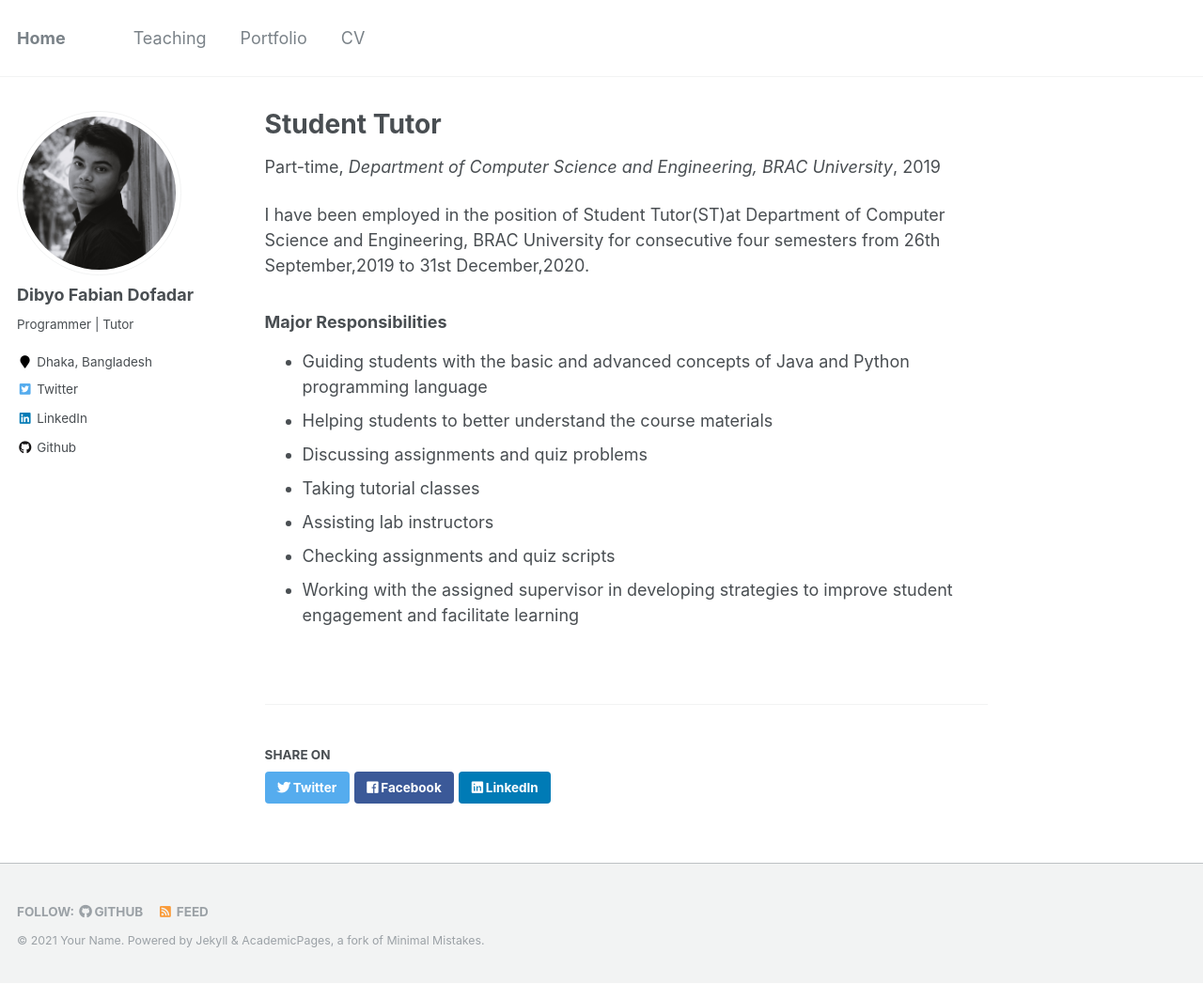
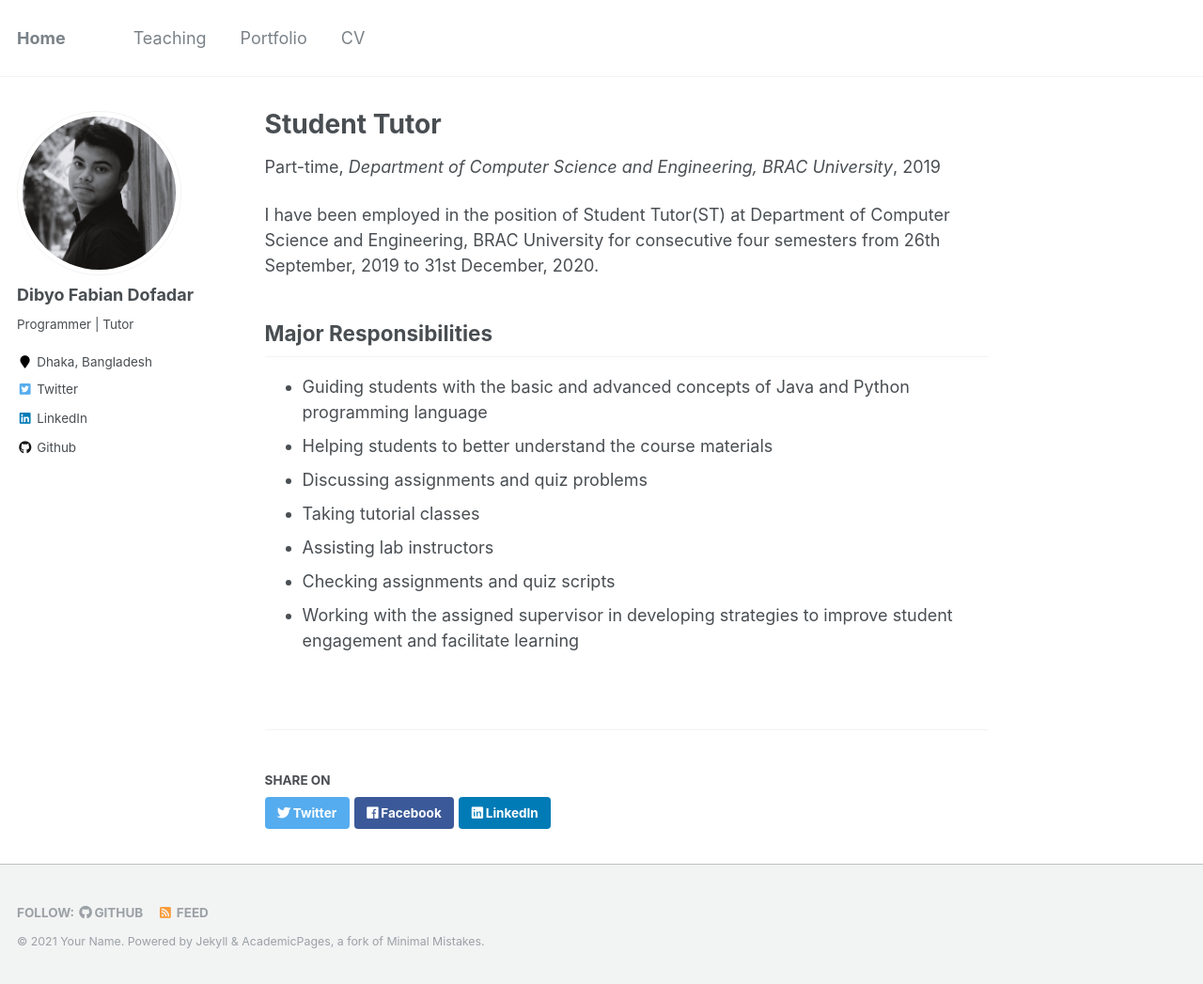
Before and after one commit to fabian-dibyo/fabian-dibyo.github.io, a Jekyll site: the page built from _teaching/1_ST_BRACU.md, in a window 1280 px wide and 1047 px high. Shown: the whole window at 94% size. Built offline with Jekyll 4.4.1, drawn with Linux system fonts in a browser that asks for light colours.

```diff
--- a/_teaching/1_ST_BRACU.md
+++ b/_teaching/1_ST_BRACU.md
@@ -8,10 +8,10 @@ date: 2019-09-26
 location: "Dhaka, Bangladesh"
 ---
 
-I have been employed in the position of Student Tutor(ST)at Department of Computer Science and Engineering, BRAC University for consecutive four semesters from 26th September,2019 to 31st December,2020.
+I have been employed in the position of Student Tutor(ST) at Department of Computer Science and Engineering, BRAC University for consecutive four semesters from 26th September, 2019 to 31st December, 2020.
 
 
-### Major Responsibilities ###
+## Major Responsibilities ##
 
 * Guiding students with the basic and advanced concepts of Java and Python programming language
 * Helping students to better understand the course materials
```
